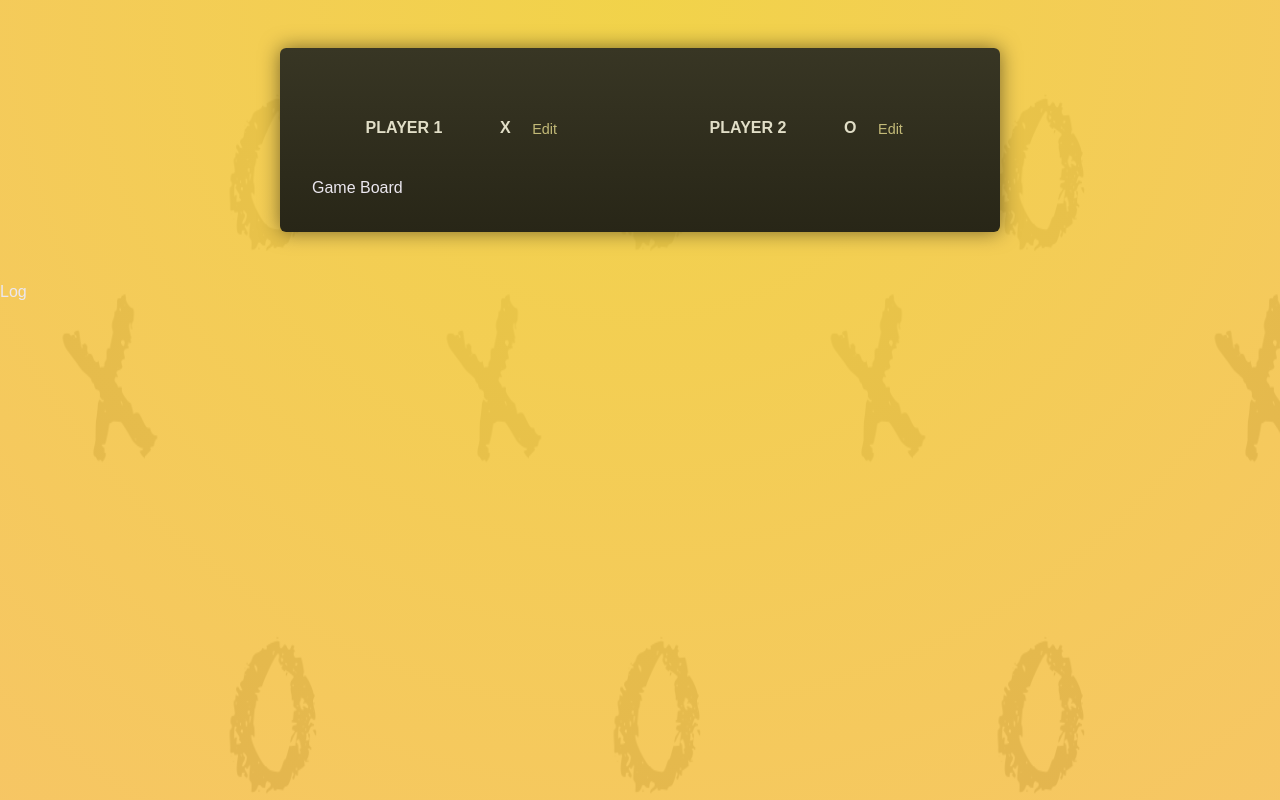
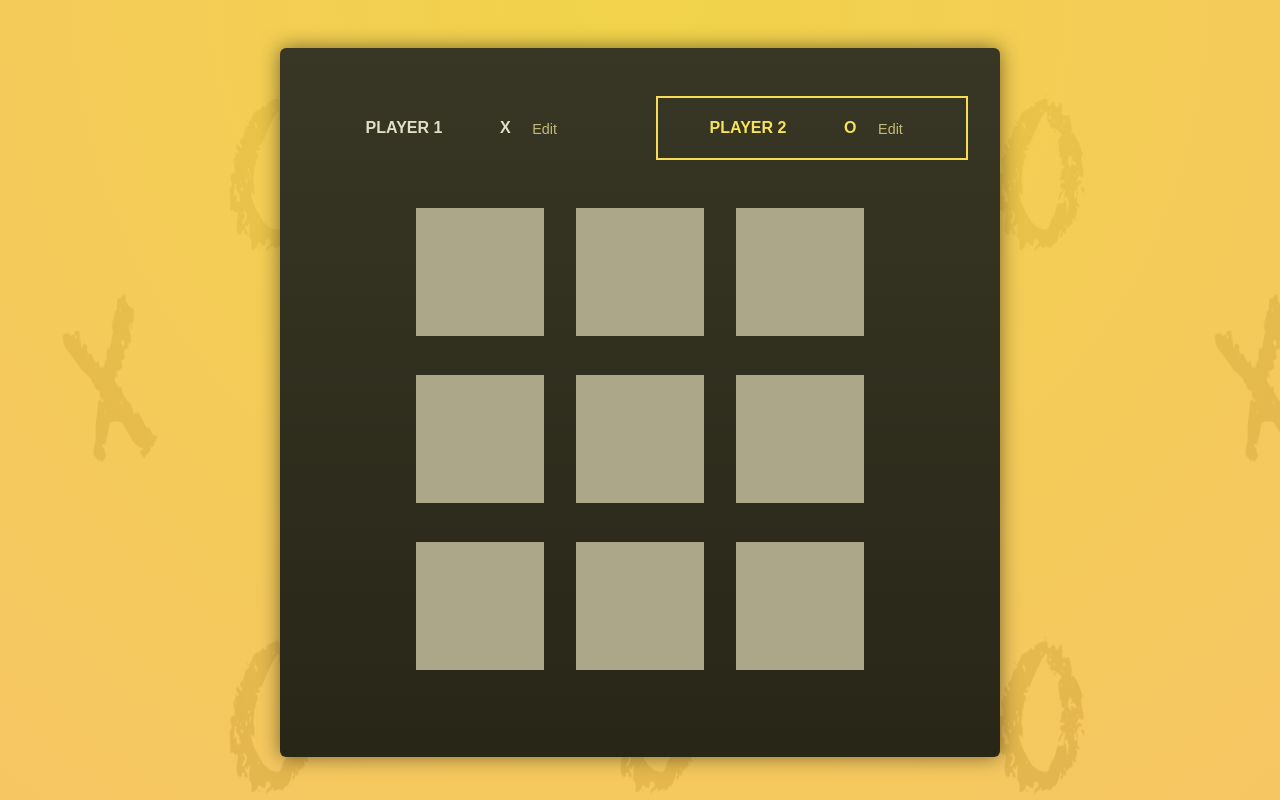
Before and after one commit to ausaf-liaquat/react-js-complete, a React (Create React App) app: page / in a window 1280 px wide. Shown: the top 800 px of the page. Built offline with nearby package versions, Linux system fonts and the light colour scheme.

Commit message:
tic tac toe game completed

```diff
--- /dev/null
+++ b/src/components/TicToe/GameBoard.jsx
@@ -0,0 +1,41 @@
+import { useState } from "react";
+
+const initialGameBoard = [
+  [null, null, null],
+  [null, null, null],
+  [null, null, null],
+];
+export default function GameBoard({ onSelectBox, activePlayerSymbol }) {
+
+  const [gameBoard, setGameBoard] = useState(initialGameBoard);
+
+  function handleSelectBox(rowIndex, colIndex) {
+    setGameBoard((previousGameBoard) => {
+      const updatedBoard = [
+        ...previousGameBoard.map((innerArray) => [...innerArray]),
+      ];
+      updatedBoard[rowIndex][colIndex] = activePlayerSymbol;
+      return updatedBoard;
+    });
+
+    onSelectBox()
+  }
+
+  return (
+    <ol id="game-board">
+      {gameBoard.map((row, i) => (
+        <li key={i}>
+          <ol>
+            {row.map((playerSym, j) => (
+              <li key={j}>
+                <button onClick={() => handleSelectBox(i, j)}>
+                  {playerSym}
+                </button>
+              </li>
+            ))}
+          </ol>
+        </li>
+      ))}
+    </ol>
+  );
+}
--- a/src/components/TicToe/Player.jsx
+++ b/src/components/TicToe/Player.jsx
@@ -1,7 +1,7 @@
 import { useState } from "react";
 
-export default function Player({ name, symbol }) {
-  const [playerName, setplayerName] = useState(name);
+export default function Player({ initialName, symbol,isActive }) {
+  const [playerName, setplayerName] = useState(initialName);
   const [isEditing, setIsEditing] = useState(false);
 
   function handleEditClick(params) {
@@ -27,7 +27,7 @@ export default function Player({ name, symbol }) {
   }
 
   return (
-    <li>
+    <li className={isActive?'active':undefined}>
       <span className="player">
         {editableInput}
         <span className="player-symbol">{symbol}</span>
--- a/src/components/TicToe/TicToe.jsx
+++ b/src/components/TicToe/TicToe.jsx
@@ -1,16 +1,20 @@
+import { useState } from "react";
+import GameBoard from "./GameBoard";
 import Player from "./Player";
 
 export default function TicToe(params) {
+  const [activePlayer, setactivePlayer] = useState("O");
+  function handleSelectBox() {
+    setactivePlayer((curActivePlayer) => (curActivePlayer === "X" ? "O" : "X"));
+  }
   return (
     <main>
       <div id="game-container">
-        <ol id="players">
-
-          <Player name="Player 1" symbol="X" />
-          <Player name="Player 2" symbol="O" />
-
+        <ol id="players" className="highlight-player">
+          <Player initialName="Player 1" symbol="X" isActive={activePlayer==="X"} />
+          <Player initialName="Player 2" symbol="O" isActive={activePlayer==="O"} />
         </ol>
-        Game Board
+        <GameBoard onSelectBox={handleSelectBox} activePlayerSymbol={activePlayer}/>
       </div>
       Log
     </main>
--- a/src/index.css
+++ b/src/index.css
@@ -199,7 +199,7 @@ ol {
   font-size: 5rem;
   cursor: pointer;
   font-family: 'Caprasimo', cursive;
-  padding: 1rem;
+  /* padding: 1rem; */
 }
 
 #game-over {
```
